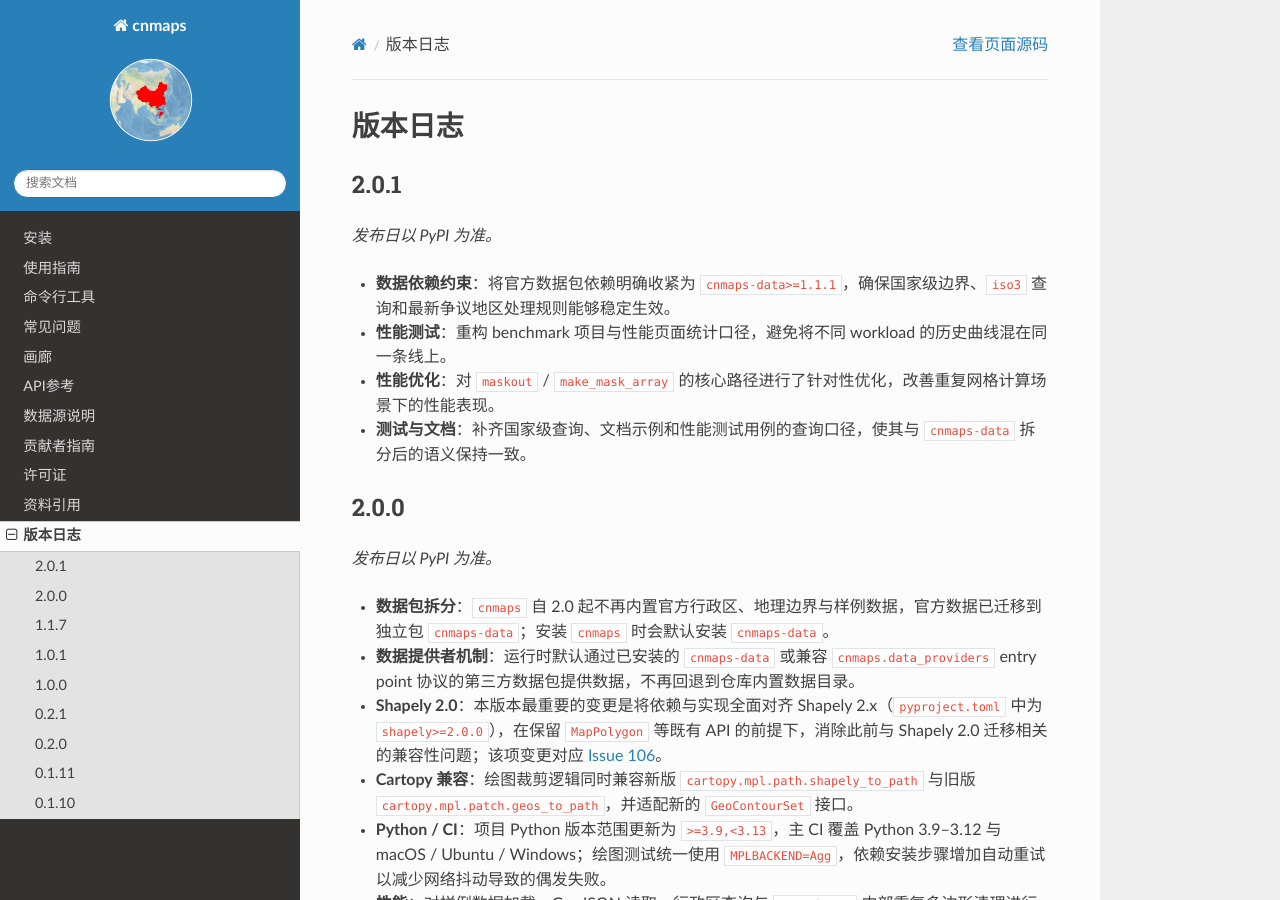
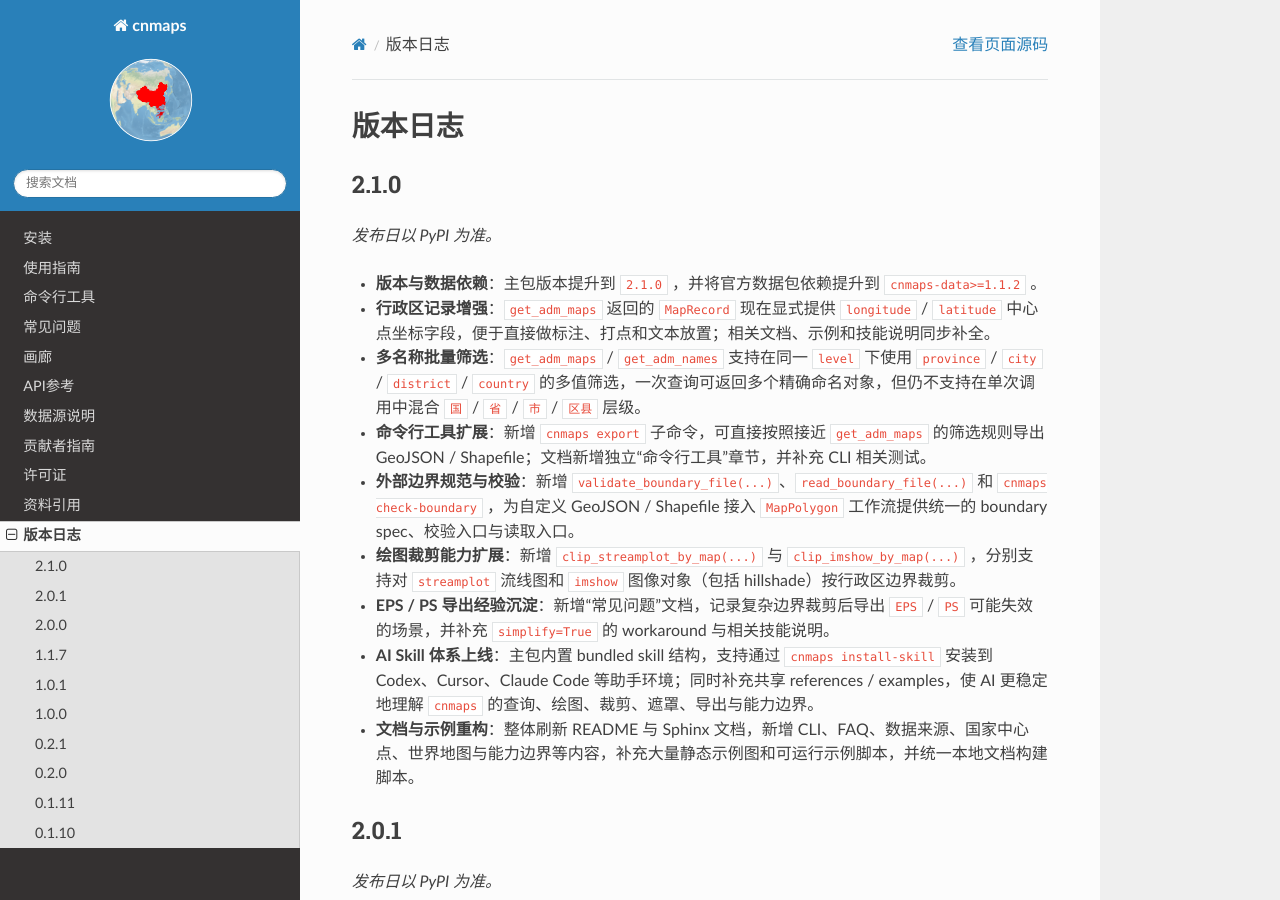
Before and after one commit to cnmetlab/cnmaps, a Sphinx documentation site: the page built from docs/source/content/changelog.rst, in a window 1280 px wide and 900 px high. Built offline with Sphinx 7.4.7 and the Read the Docs theme 3.1.0, drawn with Linux system fonts in a browser that asks for light colours.

Commit message:
Bump cnmaps to 2.1.0 and require cnmaps-data 1.1.2

```diff
--- a/cnmaps/__init__.py
+++ b/cnmaps/__init__.py
@@ -23,7 +23,7 @@ try:
 except ModuleNotFoundError:
     pass
 
-__version__ = "2.0.1"
+__version__ = "2.1.0"
 
 if cartopy is not None:
     CARTOPY_DIGIT_VERSION = re.match(r"(\d*\.\d*\.\d*)", cartopy.__version__).group(1)
--- a/docs/source/conf.py
+++ b/docs/source/conf.py
@@ -22,8 +22,8 @@ copyright = "2022-2026, Clarmy"
 author = "Clarmy"
 
 # The full version, including alpha/beta/rc tags
-release = "2.0.1"
-version = "2.0.1"
+release = "2.1.0"
+version = "2.1.0"
 
 # -- General configuration ---------------------------------------------------
 
--- a/docs/source/content/changelog.rst
+++ b/docs/source/content/changelog.rst
@@ -1,5 +1,19 @@
 版本日志
 ===========
+
+2.1.0
+-------
+*发布日以 PyPI 为准。*
+
+* **版本与数据依赖**：主包版本提升到 ``2.1.0`` ，并将官方数据包依赖提升到 ``cnmaps-data>=1.1.2`` 。
+* **行政区记录增强**：``get_adm_maps`` 返回的 ``MapRecord`` 现在显式提供 ``longitude`` / ``latitude`` 中心点坐标字段，便于直接做标注、打点和文本放置；相关文档、示例和技能说明同步补全。
+* **多名称批量筛选**：``get_adm_maps`` / ``get_adm_names`` 支持在同一 ``level`` 下使用 ``province`` / ``city`` / ``district`` / ``country`` 的多值筛选，一次查询可返回多个精确命名对象，但仍不支持在单次调用中混合 ``国`` / ``省`` / ``市`` / ``区县`` 层级。
+* **命令行工具扩展**：新增 ``cnmaps export`` 子命令，可直接按照接近 ``get_adm_maps`` 的筛选规则导出 GeoJSON / Shapefile；文档新增独立“命令行工具”章节，并补充 CLI 相关测试。
+* **外部边界规范与校验**：新增 ``validate_boundary_file(...)``、``read_boundary_file(...)`` 和 ``cnmaps check-boundary`` ，为自定义 GeoJSON / Shapefile 接入 ``MapPolygon`` 工作流提供统一的 boundary spec、校验入口与读取入口。
+* **绘图裁剪能力扩展**：新增 ``clip_streamplot_by_map(...)`` 与 ``clip_imshow_by_map(...)`` ，分别支持对 ``streamplot`` 流线图和 ``imshow`` 图像对象（包括 hillshade）按行政区边界裁剪。
+* **EPS / PS 导出经验沉淀**：新增“常见问题”文档，记录复杂边界裁剪后导出 ``EPS`` / ``PS`` 可能失效的场景，并补充 ``simplify=True`` 的 workaround 与相关技能说明。
+* **AI Skill 体系上线**：主包内置 bundled skill 结构，支持通过 ``cnmaps install-skill`` 安装到 Codex、Cursor、Claude Code 等助手环境；同时补充共享 references / examples，使 AI 更稳定地理解 ``cnmaps`` 的查询、绘图、裁剪、遮罩、导出与能力边界。
+* **文档与示例重构**：整体刷新 README 与 Sphinx 文档，新增 CLI、FAQ、数据来源、国家中心点、世界地图与能力边界等内容，补充大量静态示例图和可运行示例脚本，并统一本地文档构建脚本。
 
 2.0.1
 -------
--- a/pyproject.toml
+++ b/pyproject.toml
@@ -1,6 +1,6 @@
 [tool.poetry]
 name = "cnmaps"
-version = "2.0.1"
+version = "2.1.0"
 description = "A Python package for querying, drawing, and clipping maps aligned to China's territorial claims"
 authors = ["Clarmy <clarmyleewt@gmail.com>"]
 license = "BSD 3-Clause License"
@@ -15,7 +15,7 @@ packages = [
 
 [tool.poetry.dependencies]
 python = ">=3.9,<3.13"
-cnmaps-data = ">=1.1.1"
+cnmaps-data = ">=1.1.2"
 shapely = ">=2.0.0"
 geojson = ">=2.5.0"
 fiona = ">=1.8.20"
--- a/requirements.txt
+++ b/requirements.txt
@@ -1,4 +1,4 @@
-cnmaps-data>=1.1.1
+cnmaps-data>=1.1.2
 matplotlib>=3.4.2
 numpy>=1.21.5,<2.0
 Shapely>=2.0.0
```
Also changed, not shown: cnmaps/_bundled_skills/platforms/codex/cnmaps-python-assistant/SKILL.md (+1 -1 lines), 1 other file.
